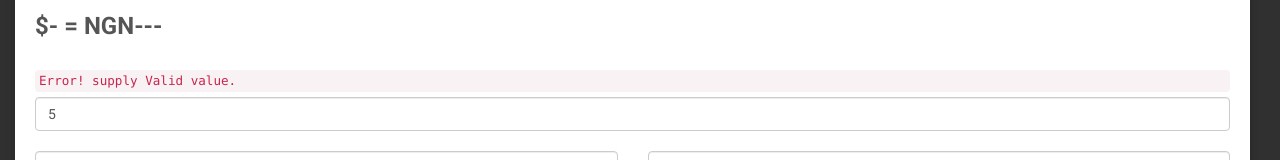
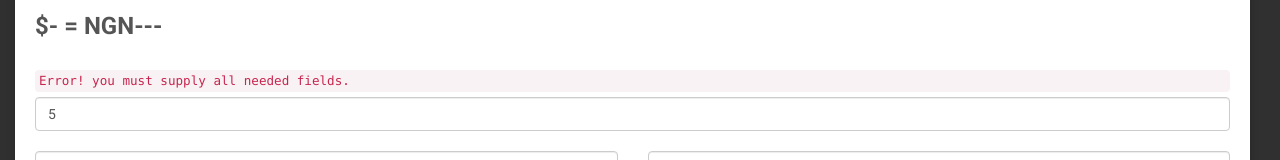
Before and after one commit to nsikak-edet/currency-converter, a plain HTML site: page index.html in a window 1280 px wide. Both pictures are taken after typing "5" into the empty fields and a click on the button "CONVERT". Shown: the part 280-440 px from the top of the page. Drawn offline with Linux system fonts and the light colour scheme; no server answers.

```diff
--- a/index.html
+++ b/index.html
@@ -93,7 +93,7 @@
 								</div>
 
                                 <div class="col-sm-12">
-                                    <code id="error-div" style="display:none;">Error!</strong> supply Valid value.</code>
+                                    <code id="error-div" style="display:none;">Error!</strong> you must supply all needed fields.</code>
                                     <input type="number" style="margin-top:5px;" placeholder="Enter value to convert" class="form-control" id="exchange-value" />
                                 </div>
 
```
